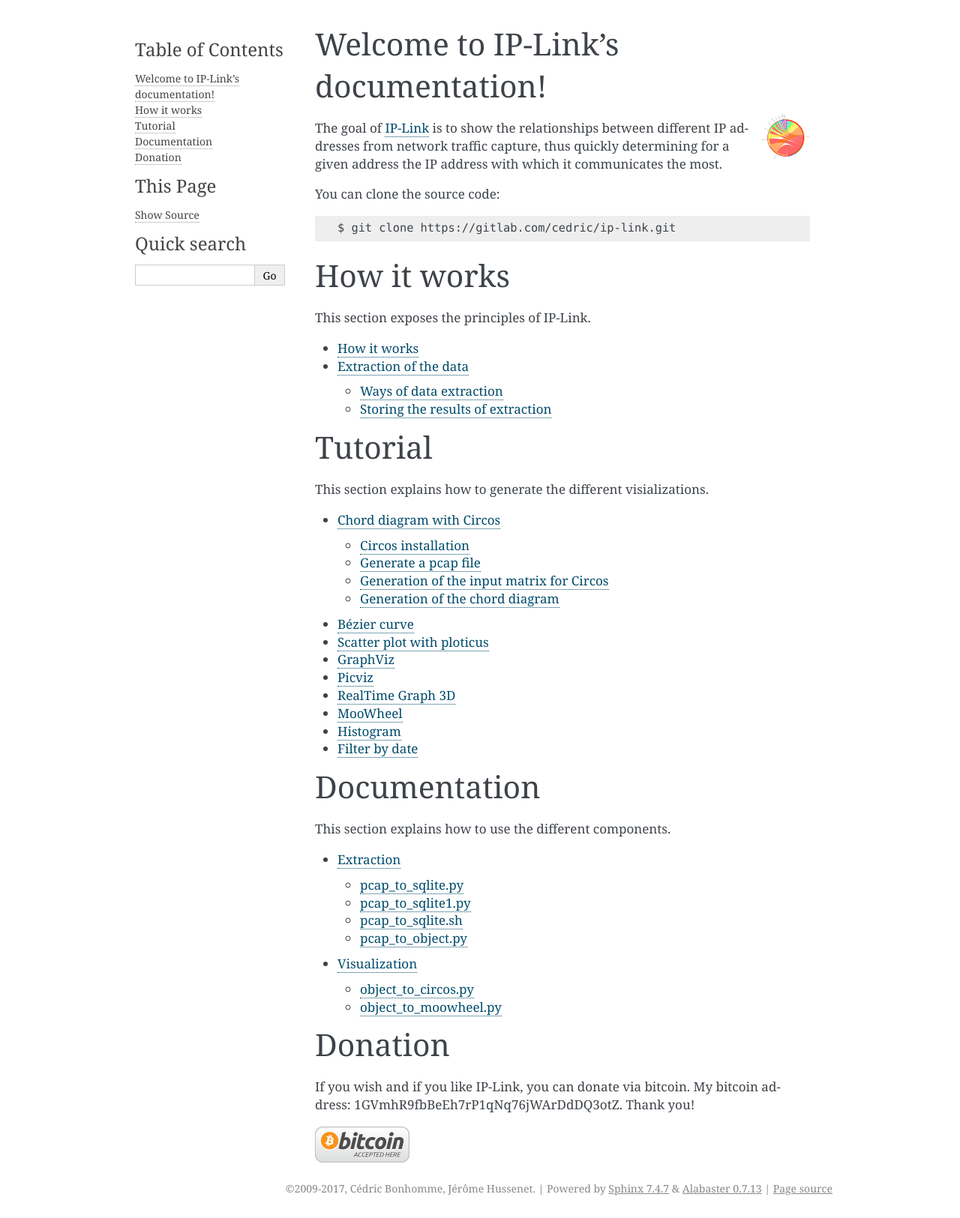
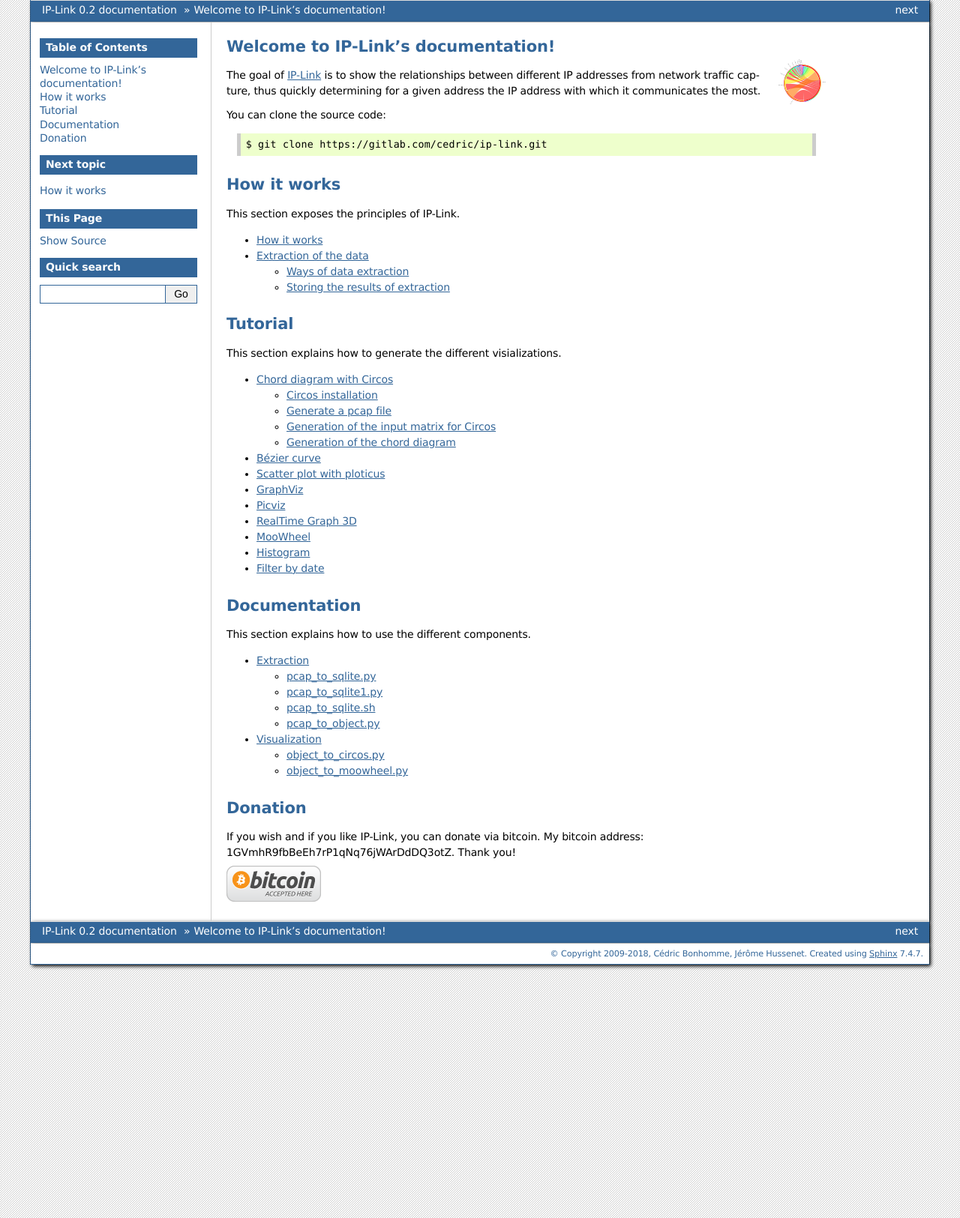
Before and after one commit to cedricbonhomme/IP-Link, a Sphinx documentation site: the page built from documentation/index.rst, in a window 1280 px wide. Shown: the whole page at 75% size. Built offline with Sphinx 7.4.7, drawn with Linux system fonts in a browser that asks for light colours.

Commit message:
Updated documentation configuraiton.

```diff
--- a/documentation/conf.py
+++ b/documentation/conf.py
@@ -55,7 +55,7 @@ master_doc = 'index'
 
 # General information about the project.
 project = u'IP-Link'
-copyright = u'2009-2017, Cédric Bonhomme, Jérôme Hussenet'
+copyright = u'2009-2018, Cédric Bonhomme, Jérôme Hussenet'
 
 # The version info for the project you're documenting, acts as replacement for
 # |version| and |release|, also used in various other places throughout the
@@ -105,7 +105,7 @@ pygments_style = 'sphinx'
 
 # The theme to use for HTML and HTML Help pages.  See the documentation for
 # a list of builtin themes.
-html_theme = 'alabaster'
+html_theme = 'bizstyle'
 
 # Theme options are theme-specific and customize the look and feel of a theme
 # further.  For a list of options available for each theme, see the
@@ -155,7 +155,7 @@ html_static_path = ['_static']
 #html_domain_indices = True
 
 # If false, no index is generated.
-#html_use_index = True
+html_use_index = False
 
 # If true, the index is split into individual pages for each letter.
 #html_split_index = False
```
